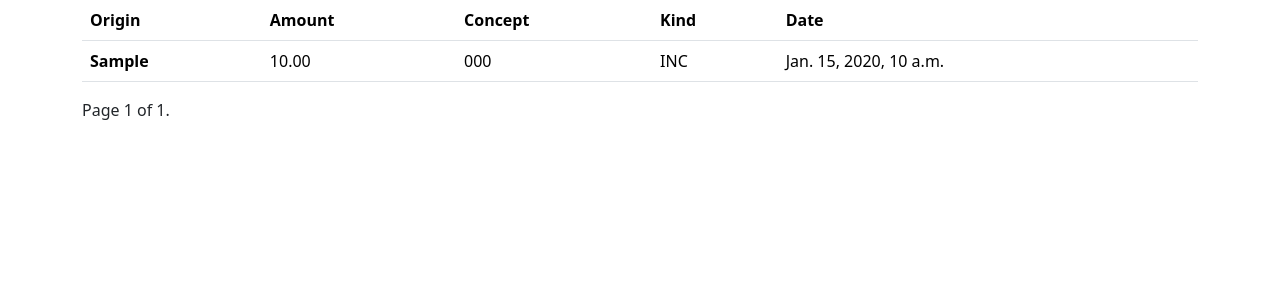
After one commit to jaimelgc/polaris, a Django app: page /payment/movements/ in a window 1280 px wide. The commit adds this page. Shown: the top 300 px of the page. Run offline with Django 4.2, Linux system fonts and the light colour scheme; a user stored in the database is signed in; tables that the repository leaves empty hold one stand-in row (values such as "Sample post"); some libraries are stand-ins or nearby versions.

Commit message:
feo pero funcional, filtra por usuario

```diff
--- a/client/templates/client/register_done.html
+++ b/client/templates/client/register_done.html
@@ -1,4 +1,4 @@
-{% extends "base.html" %}
+{% extends "base_loguin.html" %}
 
 {% block title %}Welcome{% endblock %}
 
--- /dev/null
+++ b/transactions/templates/pagination.html
@@ -0,0 +1,13 @@
+<div class="pagination">
+    <span class="step-links">
+        {% if page.has_previous %}
+            <a href="?page={{ page.previous_page_number }}">Previous</a>
+        {% endif %}
+    <span class="current">
+        Page {{ page.number }} of {{ page.paginator.num_pages }}.
+    </span>
+    {% if page.has_next %}
+        <a href="?page={{ page.next_page_number }}">Next</a>
+    {% endif %}
+    </span>
+</div>
--- /dev/null
+++ b/transactions/templates/transactions/movements.html
@@ -0,0 +1,31 @@
+{% extends "guest/base.html" %}
+
+{% block title %}Movements{% endblock %}
+
+{% block content %}
+<div class="container">
+    <table class="table">
+        <thead>
+            <tr>
+            <th scope="col">Origin</th>
+            <th scope="col">Amount</th>
+            <th scope="col">Concept</th>
+            <th scope="col">Kind</th>
+            <th scope="col">Date</th>
+            </tr>
+        </thead>
+        <tbody>
+            {% for transaction in transactions %}
+                <tr>
+                    <th scope="row">{{ transaction.agent }}</th>
+                    <td>{{ transaction.amount }}</td>
+                    <td>{{ transaction.concept }}</td>
+                    <td>{{ transaction.kind }}</td>
+                    <td>{{ transaction.timestamp }}</td>
+                </tr>
+            {% endfor %}
+        </tbody>
+    </table>
+    {% include "pagination.html" with page=page_obj %}
+</div>
+{% endblock %}
--- a/transactions/urls.py
+++ b/transactions/urls.py
@@ -6,4 +6,5 @@ urlpatterns = [
     path('', views.transfer, name='payments'),
     path('incoming/', views.transfer_inc, name='transfer_inc'),
     path('outgoing/', views.transfer_out, name='transfer_out'),
+    path('movements/', views.TransactionListView.as_view(), name='movements'),
 ]
--- a/transactions/views.py
+++ b/transactions/views.py
@@ -1,12 +1,16 @@
 import json
 from decimal import Decimal
+from typing import Any
 
 import requests
 from django import forms
 from django.contrib.auth.decorators import login_required
+from django.contrib.auth.mixins import LoginRequiredMixin
+from django.db.models.query import QuerySet
 from django.http import HttpResponse, HttpResponseBadRequest, HttpResponseForbidden
-from django.shortcuts import render
+from django.shortcuts import get_object_or_404, render
 from django.views.decorators.csrf import csrf_exempt
+from django.views.generic.list import ListView
 
 from client.models import Account, Card, Client
 
@@ -113,3 +117,19 @@ def transfer_out(request):
         user = Client.objects.get(user=request.user)
         form.fields['agent'] = forms.ModelChoiceField(queryset=user.accounts.all())
     return render(request, 'transactions/transaction/create.html', {'form': form})
+
+
+class TransactionListView(LoginRequiredMixin, ListView):
+    def get_queryset(self) -> QuerySet[Any]:
+        client = get_object_or_404(Client, user=self.request.user)
+        accounts = client.accounts.all()
+        return Transaction.objects.filter(account__in=accounts)
+
+    def get_context_data(self, **kwargs: Any) -> dict[str, Any]:
+        context = super().get_context_data(**kwargs)
+        context['client'] = get_object_or_404(Client, user=self.request.user)
+        return context
+
+    paginate_by = 2
+    context_object_name = 'transactions'
+    template_name = 'transactions/movements.html'
```
